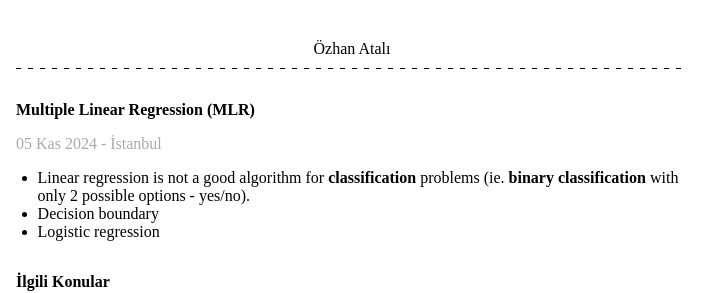
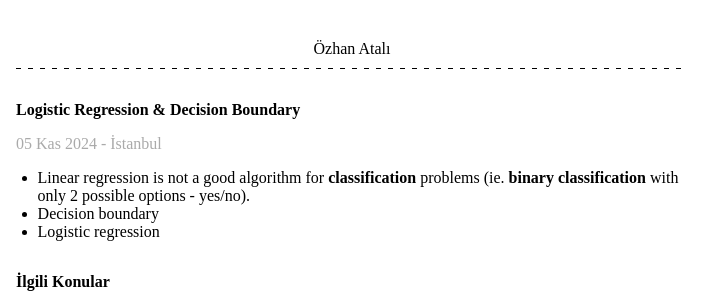
Before and after one commit to ozhanatali/ozhanatali.github.io, a Jekyll site: the page built from _posts/2024-11-05-Logistic-Regression.md, in a window 1280 px wide. Shown: the top 293 px of the page, without its empty margins (0-725 px from the left). Built offline with Jekyll 4.4.1, drawn with Linux system fonts in a browser that asks for light colours.

Commit message:
Update 2024-11-05-Logistic-Regression.md

```diff
--- a/_posts/2024-11-05-Logistic-Regression.md
+++ b/_posts/2024-11-05-Logistic-Regression.md
@@ -1,6 +1,6 @@
 ---
 layout: post
-title: Multiple Linear Regression (MLR)
+title: Logistic Regression & Decision Boundary
 categories: AI
 tags: AI Artificial+Intelligence
 konum: İstanbul
```
